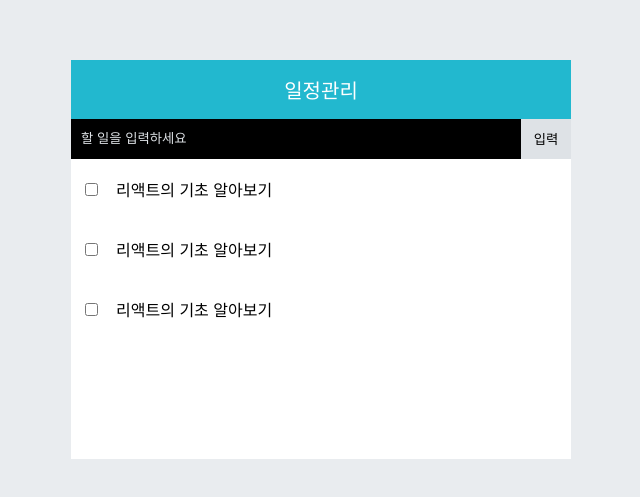
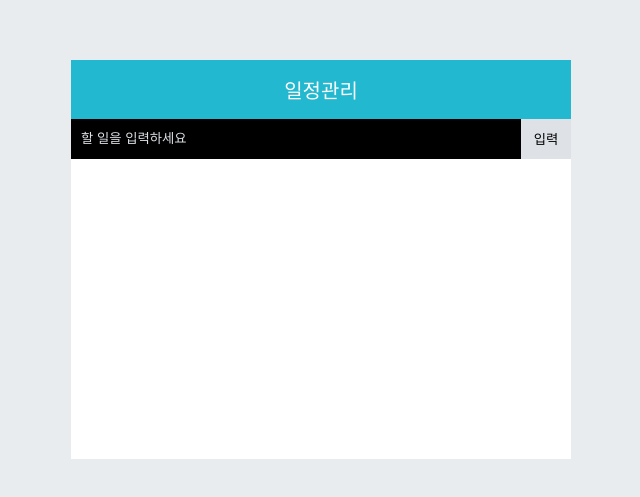
Before and after one commit to AustynYou/learnReact, a React (Create React App) app in the folder react-app/: page / in a window 1280 px wide. Shown: the part 141-638 px from the top of the page, without its empty margins (319-959 px from the left). Built offline with nearby package versions, Linux system fonts and the light colour scheme.

Commit message:
day:07-2 todo 컴포넌트 나누기

```diff
--- /dev/null
+++ b/react-app/src/components/Todo/Form.jsx
@@ -0,0 +1,47 @@
+import { useState } from 'react';
+import styled from 'styled-components';
+
+const TodoForm = ({ onSubmit }) => {
+  const [text, setText] = useState("");
+
+  const handleSubmit = (e) => {
+    e.preventDefault();
+    onSubmit(text);
+    setText("");
+  };
+
+  return (
+    <form onSubmit={handleSubmit}>
+            <InputWrapper>
+              <InputText
+              value={text}
+              onChange={(e) => setText(e.target.value)}
+              placeholder="할 일을 입력하세요"/>
+              <BtnSubmit>입력</BtnSubmit>
+            </InputWrapper>
+          </form>
+  );
+};
+
+const InputWrapper = styled.div`
+  display: flex;
+`;
+const InputText = styled.input`
+  flex: 1;
+  background: #000;
+  color: #fff;
+  border: none;
+  height: 40px;
+  padding: 0 10px;
+  ::placeholder{
+    color: #dee2e6;
+  }
+`;
+const BtnSubmit = styled.button`
+  width: 50px;
+  border: none;
+  background: #dee2e6;
+  cursor: pointer;
+`;
+
+export default TodoForm;
--- /dev/null
+++ b/react-app/src/components/Todo/Item.jsx
@@ -0,0 +1,38 @@
+import styled from 'styled-components';
+
+const TodoItem = ({ item: { id, text }, onDelete }) => {
+  return (
+  <Item>
+    <label>
+      <input type="checkbox" />
+      <Content>{text}</Content>
+    </label>
+    <BtnDelete
+    onClick={() => onDelete(id)}
+    >삭제</BtnDelete>
+  </Item>
+  );
+};
+
+
+const Item = styled.li`
+  height: 40px;
+  display: flex;
+  align-items: center;
+  justify-content: space-between;
+  padding: 10px;
+  &+&{
+    border-top: 1px solid #ddd;
+  }
+  :nth-child(2n){
+    background: #efefef;
+  }
+`;
+const Content = styled.span`
+  margin-left: 15px;
+
+`;
+const BtnDelete = styled.button`
+
+`;
+export default TodoItem;
--- a/react-app/src/components/Todo/TodoTemplate.jsx
+++ b/react-app/src/components/Todo/TodoTemplate.jsx
@@ -1,38 +1,40 @@
+import { useState, useRef } from 'react';
 import styled from 'styled-components';
 
+import Item from './Item';
+import Form from './Form';
+
+
 const TodoTemplate = () => {
+  const [list, setList] = useState([]);
+  const nextId = useRef(1);
+
+  const handleSubmit = (text) => {
+    const newList = [...list, { id: nextId.current, text }];
+    // newList.push(text)
+    setList(newList);
+    nextId.current++;
+  };
+
+  const handleDelete = (deleteId) => {
+    const newList = list.filter(item=>item.id !== deleteId);
+    setList(newList);
+  };
+
   return   (
-  <Layout>
-    <Container>
-      <Title>일정관리</Title>
-        <form>
-          <InputWrapper>
-            <InputText placeholder='할 일을 입력하세요'/>
-              <BtnSubmit>입력</BtnSubmit>
-          </InputWrapper>
-        </form>
+    <Layout>
+      <Container>
+        <Title>일정관리</Title>
+        <Form onSubmit={handleSubmit} />
         <List>
-          <Item>
-            <label>
-              <input type="checkbox" />
-              <Content>리액트의 기초 알아보기</Content>
-            </label>
-          </Item>
-          <Item>
-            <label>
-              <input type="checkbox" />
-              <Content>리액트의 기초 알아보기</Content>
-            </label>
-          </Item>
-          <Item>
-            <label>
-              <input type="checkbox" />
-              <Content>리액트의 기초 알아보기</Content>
-            </label>
-          </Item>
+          {list.map((item)=>(
+              <Item
+                item={item} onDelete={handleDelete} key={item.id}
+              />
+            ))}
         </List>
-    </Container>
-  </Layout>
+      </Container>
+    </Layout>
   );
 };
 
@@ -56,42 +58,12 @@ const Title = styled.div`
 
 `;
 
-const InputWrapper = styled.div`
-  display: flex;
-`;
-const InputText = styled.input`
-  flex: 1;
-  background: #000;
-  color: #fff;
-  border: none;
-  height: 40px;
-  padding: 0 10px;
-  ::placeholder{
-    color: #dee2e6;
-  }
-`;
-const BtnSubmit = styled.button`
-  width: 50px;
-  border: none;
-  background: #dee2e6;
-  cursor: pointer;
-`;
-
 const List = styled.ul`
   list-style: none;
   padding: 0;
   margin: 0;
   min-height: 300px;
   background: #fff;
-`;
-const Item = styled.li`
-  height: 40px;
-  display: flex;
-  align-items: center;
-  padding: 10px;
-`;
-const Content = styled.span`
-  margin-left: 15px;
 
 `;
 
```
